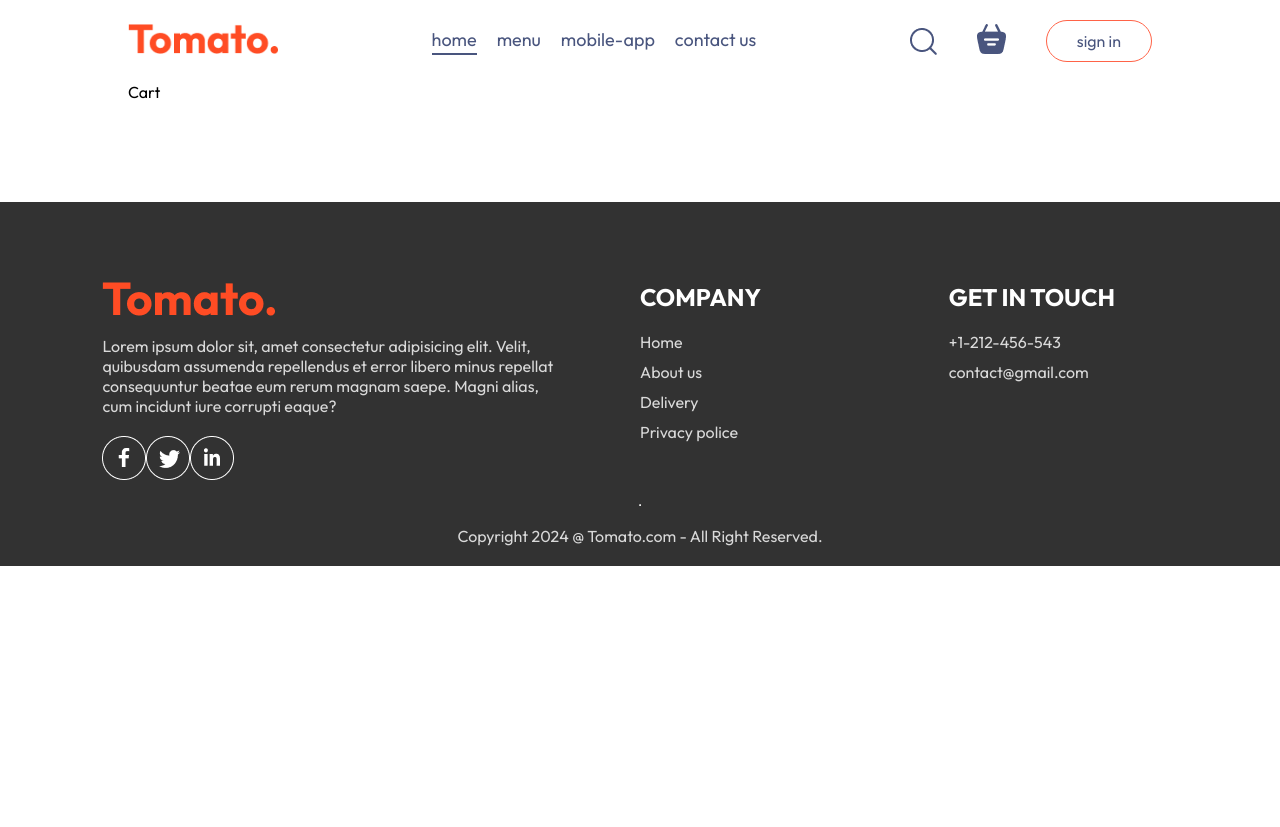
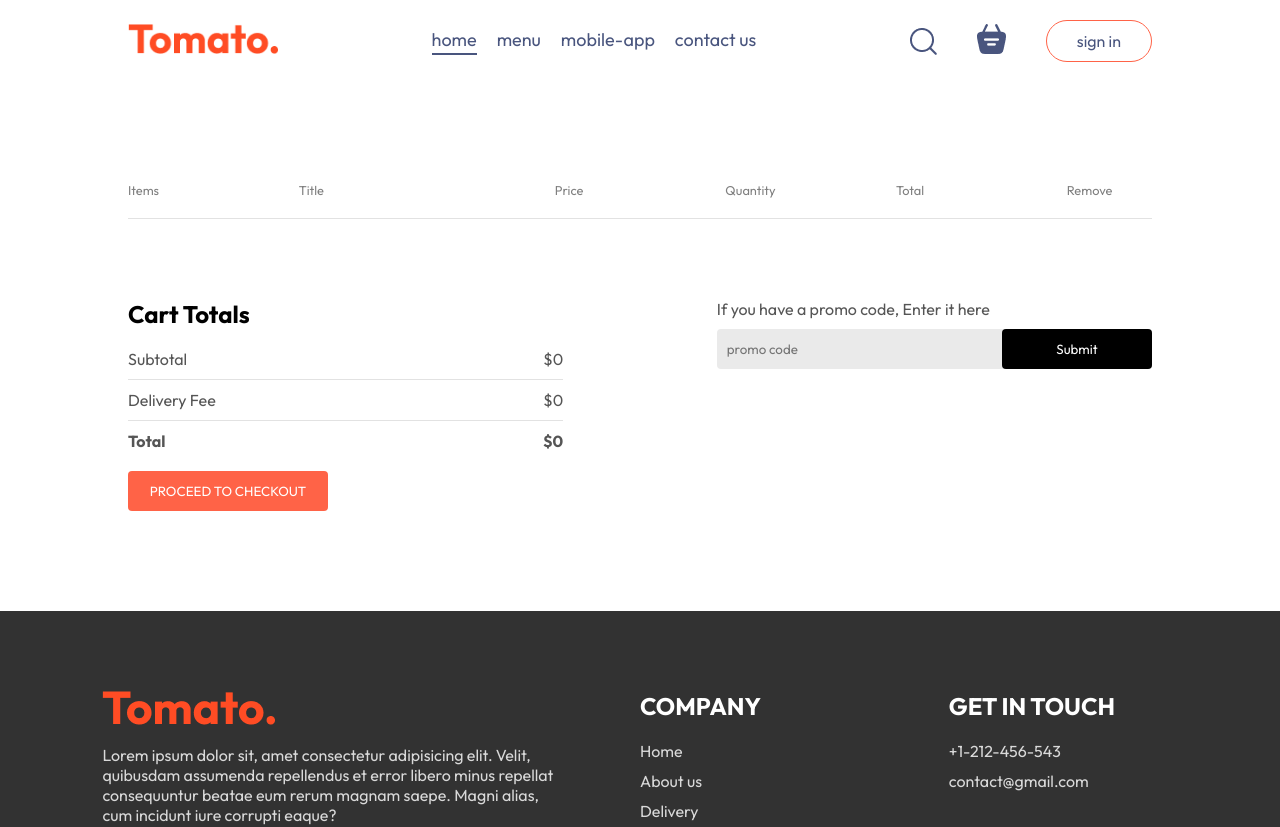
Before and after one commit to quanglinh12340/Food-Delivery, a React (Vite) app: page /cart in a window 1280 px wide. Shown: the top 827 px of the page. Before the commit the page ends 800 px from the top, so only its background shows below. Built offline with nearby package versions, Linux system fonts and the light colour scheme.

Commit message:
create Cart pages

```diff
--- a/src/pages/Cart/Cart.css
+++ b/src/pages/Cart/Cart.css
@@ -0,0 +1,84 @@
+.cart {
+  margin-top: 100px;
+}
+.cart-items-title {
+  display: grid;
+  grid-template-columns: 1fr 1.5fr 1fr 1fr 1fr 0.5fr;
+  align-items: center;
+  color: grey;
+  font-size: max(1vw, 12px);
+}
+.cart-items-item {
+  margin: 10px 0px;
+  color: black;
+}
+.cart-items-item img {
+  width: 50px;
+}
+.cart hr {
+  height: 1px;
+  background-color: #e2e2e2;
+  border: none;
+}
+.cart-items-item .cross {
+  cursor: pointer;
+}
+
+.cart-bottom {
+  margin-top: 80px;
+  display: flex;
+  justify-content: space-between;
+  gap: max(12vw, 20px);
+}
+.cart-total {
+  flex: 1;
+  display: flex;
+  flex-direction: column;
+  gap: 20px;
+}
+.cart-total-details {
+  display: flex;
+  justify-content: space-between;
+  color: #555;
+}
+.cart-total hr {
+  margin: 10px 0px;
+}
+.cart-total button {
+  border: none;
+  color: white;
+  background-color: tomato;
+  width: max(15vw, 200px);
+  padding: 12px 0;
+  border-radius: 4px;
+  cursor: pointer;
+}
+.cart-promocode {
+  flex: 1;
+}
+.cart-promocode p {
+  color: #555;
+}
+
+.cart-promocode-input {
+  margin-top: 10px;
+  display: flex;
+  justify-content: space-between;
+  align-items: center;
+  background-color: #eaeaea;
+  border-radius: 4px;
+}
+.cart-promocode-input input {
+  background: transparent;
+  border: none;
+  outline: none;
+  padding-left: 10px;
+}
+.cart-promocode-input button {
+  width: max(10vw, 150px);
+  padding: 12px 5px;
+  background-color: black;
+  border: none;
+  color: white;
+  border-radius: 4px;
+}
--- a/src/pages/Cart/Cart.jsx
+++ b/src/pages/Cart/Cart.jsx
@@ -1,7 +1,82 @@
-import React from "react";
+import React, { useContext } from "react";
 import "./Cart.css";
+import { StoreContext } from "@/context/StoreContext";
 const Cart = () => {
-  return <div>Cart</div>;
+  const { cartItems, food_list, removeFromCart, getTotalCartAmount } =
+    useContext(StoreContext);
+  console.log("🚀 ~ Cart ~ cartItems:", cartItems);
+
+  return (
+    <div className="cart">
+      <div className="cart-items">
+        <div className="cart-items-title">
+          <p>Items</p>
+          <p>Title</p>
+          <p>Price</p>
+          <p>Quantity</p>
+          <p>Total</p>
+          <p>Remove</p>
+        </div>
+        <br />
+        <hr />
+        {food_list.map((item, index) => {
+          if (cartItems[item._id] > 0) {
+            return (
+              <div key={index}>
+                <div className="cart-items-title cart-items-item">
+                  <img src={item.image} alt="" />
+                  <p>{item.name}</p>
+                  <p>{item.price}</p>
+                  <p>{cartItems[item._id]}</p>
+                  <p>${item.price * cartItems[item._id]}</p>
+                  <p className="cross" onClick={() => removeFromCart(item._id)}>
+                    x
+                  </p>
+                </div>
+                <hr />
+              </div>
+            );
+          }
+        })}
+      </div>
+      <div className="cart-bottom">
+        <div className="cart-total">
+          <h2>Cart Totals</h2>
+          <div>
+            <div className="cart-total-details">
+              <p>Subtotal</p>
+              <p>${getTotalCartAmount()}</p>
+            </div>
+            <hr />
+            <div className="cart-total-details">
+              <p>Delivery Fee</p>
+              <p>${Object.keys(cartItems).length === 0 ? 0 : 2}</p>
+            </div>
+            <hr />
+            <div className="cart-total-details">
+              <b>Total</b>
+              <b>
+                $
+                {Object.keys(cartItems).length === 0
+                  ? 0
+                  : getTotalCartAmount() + 2}
+              </b>
+            </div>
+          </div>
+          <button>PROCEED TO CHECKOUT</button>
+        </div>
+        <div className="cart-promocode">
+          <div>
+            <p>If you have a promo code, Enter it here</p>
+            <div className="cart-promocode-input">
+              <input type="text" placeholder="promo code" />
+              <button>Submit</button>
+            </div>
+          </div>
+        </div>
+      </div>
+    </div>
+  );
 };
 
 export default Cart;
```
